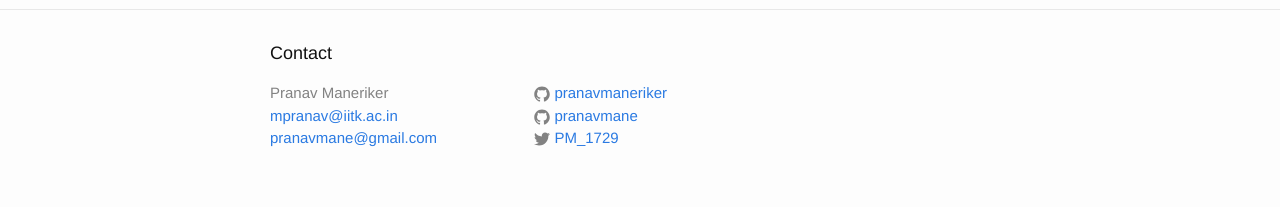
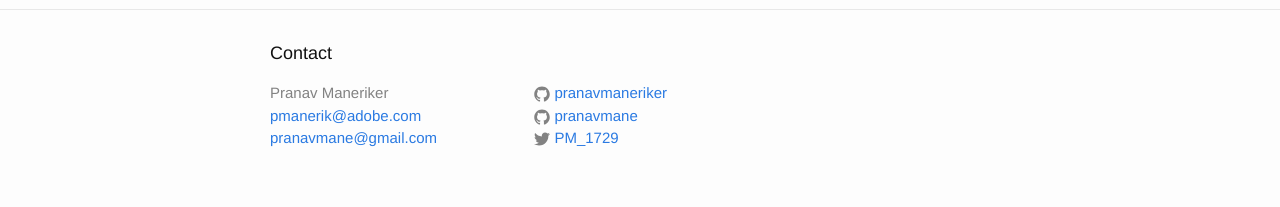
Before and after one commit to pranavmaneriker/pranavmaneriker.github.io, a Jekyll site: the page built from index.html, in a window 1280 px wide. Shown: the part 698-905 px from the top of the page. Built offline with Jekyll 4.4.1, drawn with Linux system fonts in a browser that asks for light colours.

Commit message:
Updated email

```diff
--- a/_config.yml
+++ b/_config.yml
@@ -1,6 +1,6 @@
 # Site settings
 title: Pranav Maneriker
-email: mpranav@iitk.ac.in
+email: pmanerik@adobe.com
 email2: pranavmane@gmail.com
 description:
 #baseurl: "http://home.iitk.ac.in/~mpranav" # the subpath of your site, e.g. /blog/
```
